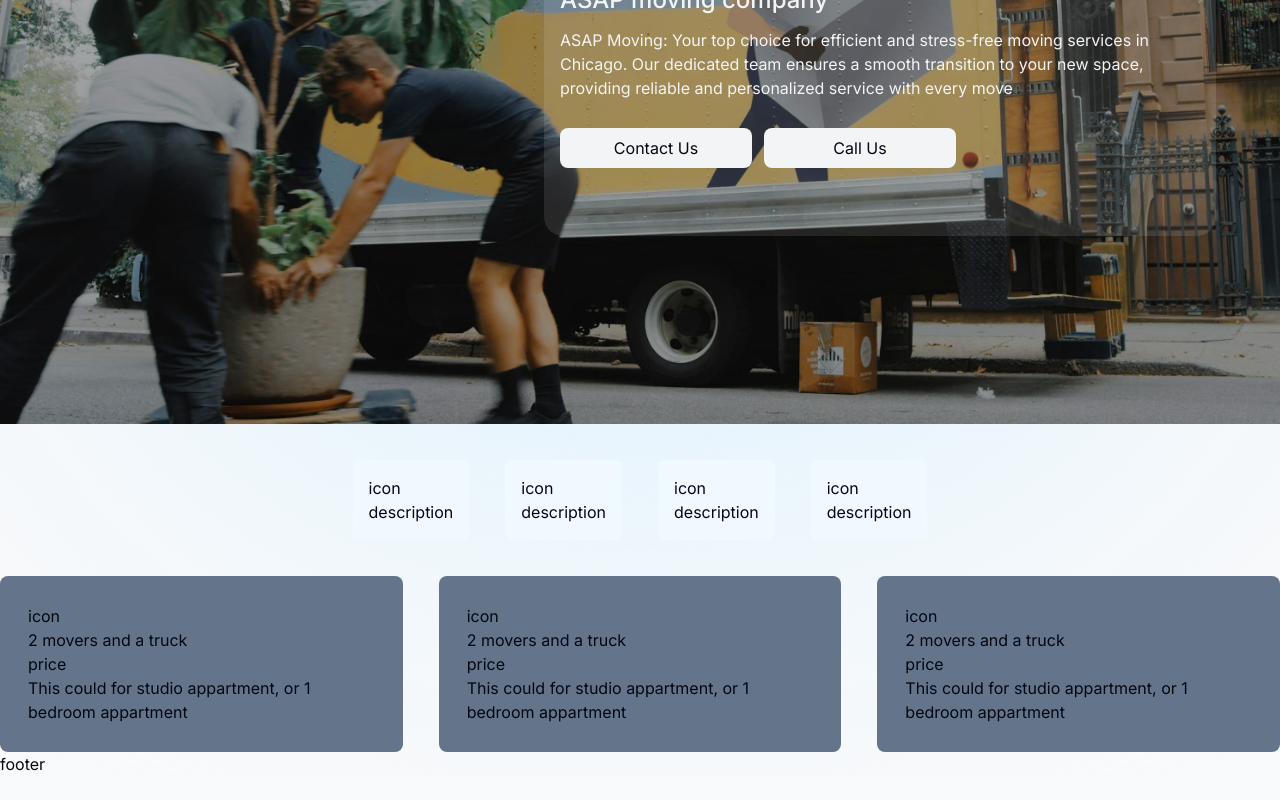
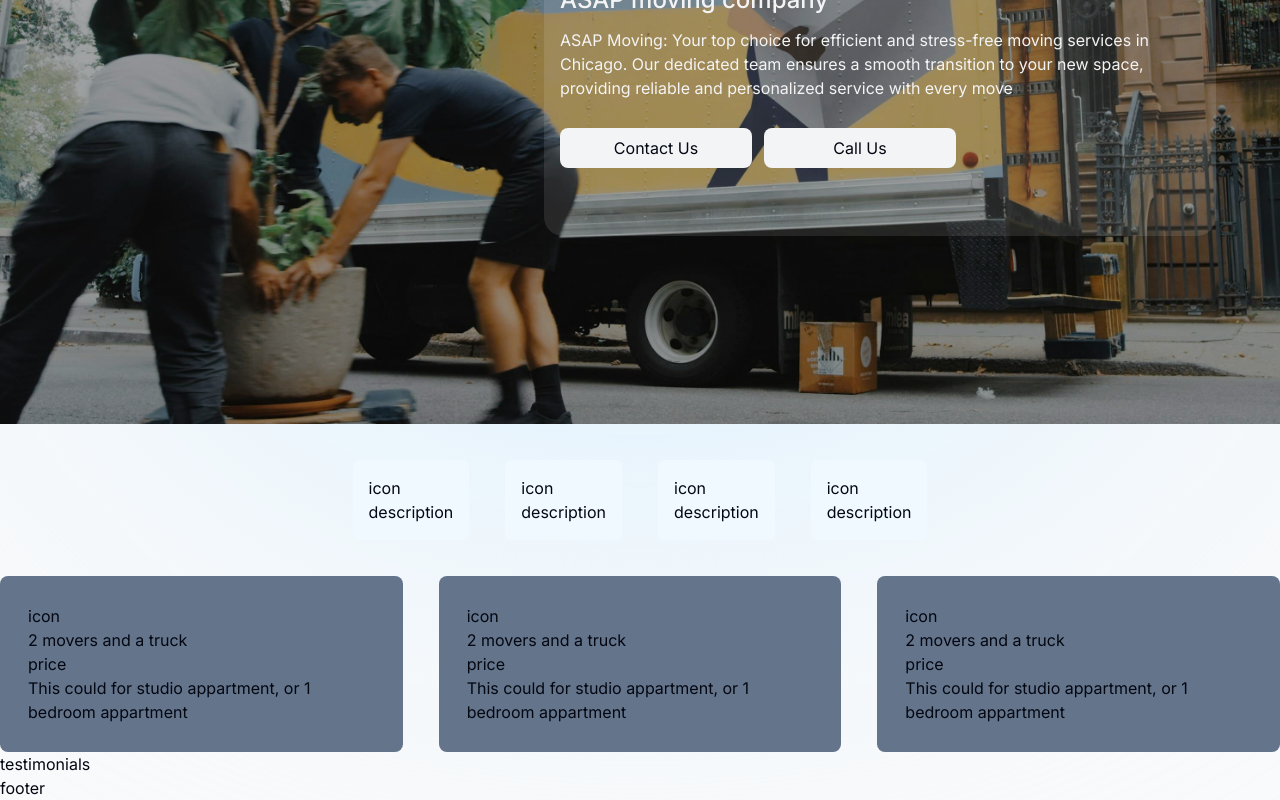
Before and after one commit to Alexandrbig1/asap-moving, a Next.js app: page / in a window 1280 px wide. Shown: the part 272-1072 px from the top of the page. Before the commit the page ends 1048 px from the top, so only its background shows below. Built offline with nearby package versions, Linux system fonts and the light colour scheme.

Commit message:
feat: added testimonials component

```diff
--- a/app/page.tsx
+++ b/app/page.tsx
@@ -1,6 +1,7 @@
 import About from "@/components/about";
 import Hero from "@/components/hero";
 import Services from "@/components/services";
+import Testimonials from "@/components/testimonials";
 
 export default function Home() {
   return (
@@ -8,6 +9,7 @@
       <Hero />
       <About />
       <Services />
+      <Testimonials />
     </main>
   );
 }
--- /dev/null
+++ b/components/testimonials.tsx
@@ -0,0 +1,5 @@
+import React from "react";
+
+export default function Testimonials() {
+  return <div>testimonials</div>;
+}
```
